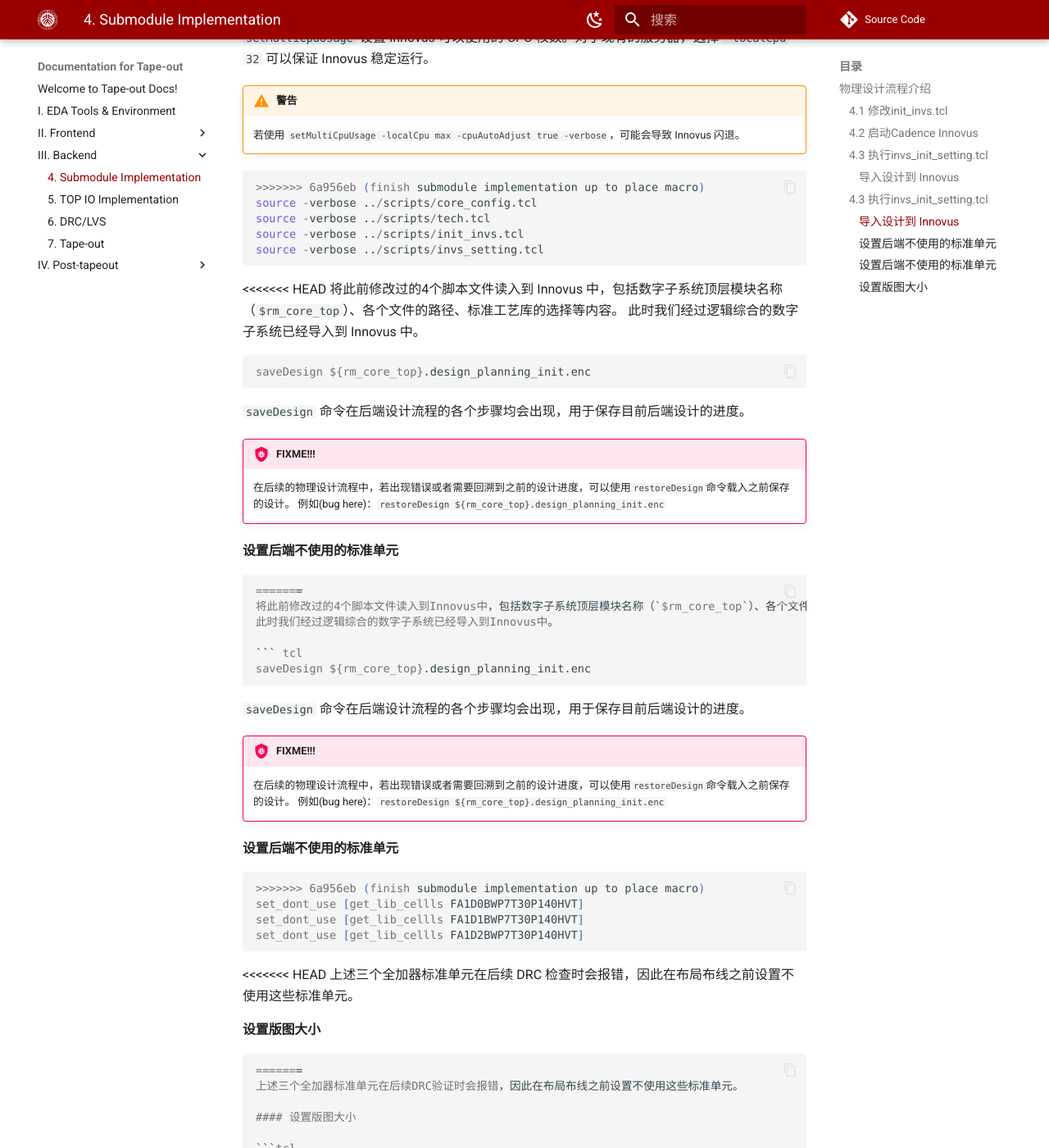
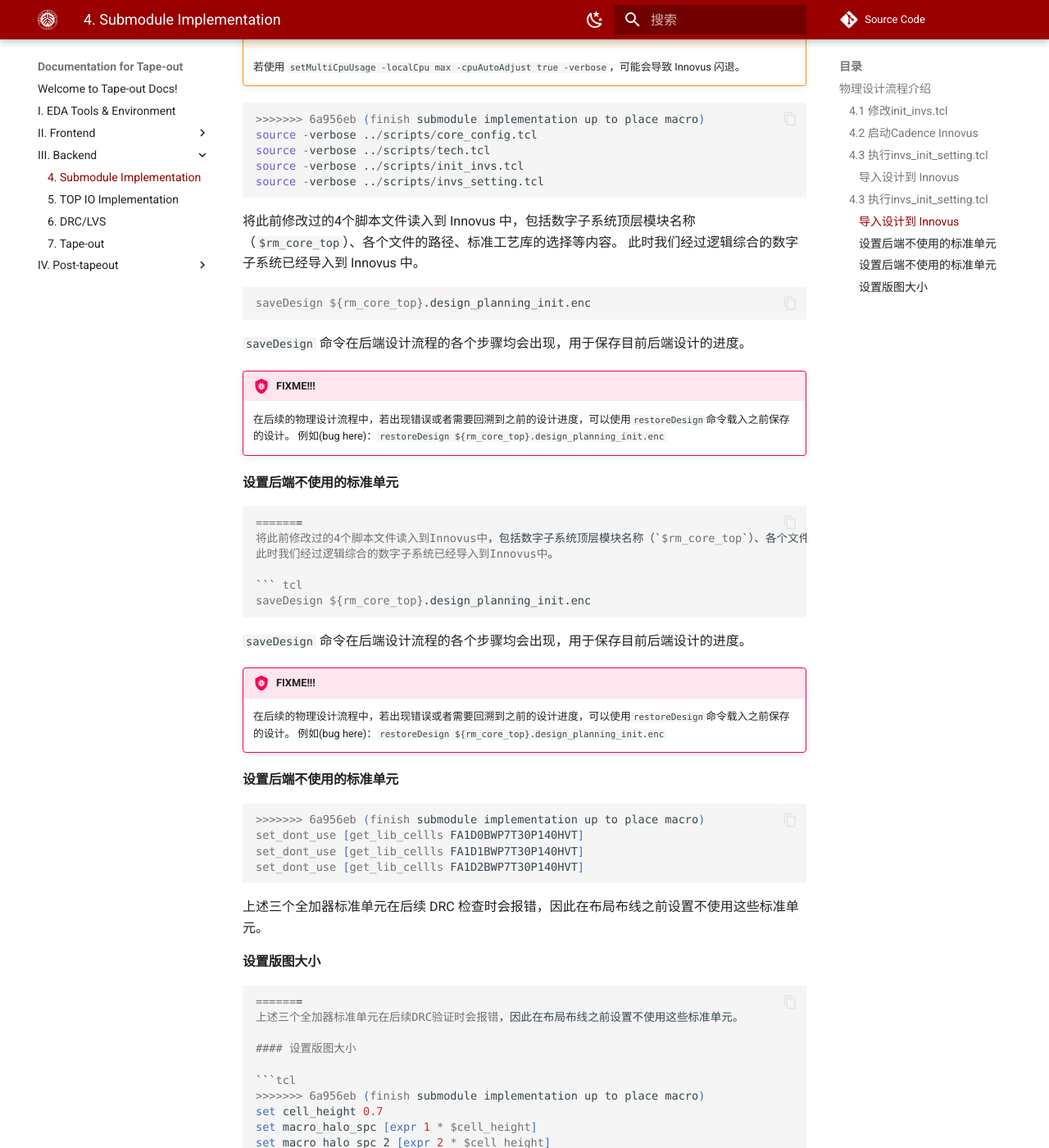
Before and after one commit to pku-pacific-lab-team/Tape-out_template_doc, an MkDocs documentation site: the page built from docs/4_submodule_implementation.md, in a window 1280 px wide and 1400 px high, scrolled down 3911 px. Shown: the whole window at 82% size. Built offline with MkDocs 1.6.1 and Material for MkDocs 9.7.7, drawn with Linux system fonts in a browser that asks for light colours; some web fonts are replaced; comment, search, counter and statistics services are not loaded; some of the changed text lies outside the part shown.

Commit message:
Fix 4_submodule_imple: remove merge message

````diff
--- a/docs/4_submodule_implementation.md
+++ b/docs/4_submodule_implementation.md
@@ -1,4 +1,3 @@
-<<<<<<< HEAD
 # 4. 数字子系统的物理设计
 
 在完成数字模块的逻辑综合之后得到门级网表。以此为基础使用 Cadence Innovus 进行数字子系统的物理设计（后端设计）。
@@ -73,7 +72,6 @@ set init_gnd_net {VSS}
 set init_pwr_net {VDD VDD_CIM}
 ```
 
-<<<<<<< HEAD
 在这个设计中，定制设计的CIM有单独的供电 `VDD_CIM` ，其余 SRAM IP 和标准单元共用 `VDD`。
 
 ### 4.2 启动Cadence Innovus
@@ -168,7 +166,6 @@ source -verbose ../scripts/init_invs.tcl
 source -verbose ../scripts/invs_setting.tcl
 ```
 
-<<<<<<< HEAD
 将此前修改过的4个脚本文件读入到 Innovus 中，包括数字子系统顶层模块名称（`$rm_core_top`）、各个文件的路径、标准工艺库的选择等内容。
 此时我们经过逻辑综合的数字子系统已经导入到 Innovus 中。
 
@@ -210,7 +207,6 @@ set_dont_use [get_lib_cellls FA1D1BWP7T30P140HVT]
 set_dont_use [get_lib_cellls FA1D2BWP7T30P140HVT]
 ```
 
-<<<<<<< HEAD
 上述三个全加器标准单元在后续 DRC 检查时会报错，因此在布局布线之前设置不使用这些标准单元。
 
 #### 设置版图大小
@@ -233,7 +229,6 @@ set die_sizey 1200
 
 以上命令设置了几个物理设计中所使用到的变量大小：
 
-<<<<<<< HEAD
 * `$cell_height` 是标准单元的高度；
 * `$macro_halo_spc` 用于设置 Macro Routing Blockage 的宽度。
 * `$die_sizex`, `$die_sizey` 分别是该模块版图的物理宽度与物理高度。
@@ -259,7 +254,6 @@ getIoFlowFlag
 
 一个初始的版图类似下图所示。
 
-<<<<<<< HEAD
 <figure>
   <img src="../figs/example_floorplan.png" width=80%>
   <figcaption>Example Floorplan</figcaption>
@@ -285,7 +279,6 @@ getIoFlowFlag
 * 完整版图 (Die box) 的宽度
 * 完整版图 的高度
 * Core box（用于摆放标准单元的版图部分）到I/O左侧边界的距离
-<<<<<<< HEAD
 * Core box 到 I/O 底部边界的距离
 * Core box 到 I/O 右侧边界的距离
 * Core box 到 I/O 上方边界的距离
@@ -390,7 +383,6 @@ set dcim_macro0 i_ariane/gen_coprocessor.i_in_pipeline_coprocessor/u_CIM_block_w
 set dcim_macro1 i_ariane/gen_coprocessor.i_in_pipeline_coprocessor/u_CIM_block_wrapper/CIM_core_unit_inst_DCIM_macro_2_inst
 ```
 
-<<<<<<< HEAD
 鼠标左键单击某一个 Macro，并按 `Q` 查看该 Macro 的属性，可以看到该 Macro 的名称，通常由 RTL 模块名称和 IP 名称组合而成。
 如上所示，Macro 的名称通常比较长，为了后续脚本简洁，给 Macro 设置简短的别名。（例如 `icache_data0`, `icache_data1`）
 
@@ -421,7 +413,6 @@ set basey 350
 set deltax 150
 set deltay 250
 placeInstance [set icache_tag0] [expr $basex + $deltax * 0] [expr $basey - $deltay * 0] R180
-<<<<<<< HEAD
 placeInstance [set icache_tag1] [expr $basex + $deltax * 1] [expr $basey - $deltay * 0]
 placeInstance [set icache_data0] [expr $basex + $deltax * 0] [expr $basey - $deltay * 1] R180
 placeInstance [set icache_data1] [expr $basex + $deltax * 1] [expr $basey - $deltay * 1]
@@ -437,7 +427,6 @@ placeInstance [set icache_data1] [expr $basex + $deltax * 1] [expr $basey - $del
 
 命令格式为：`placeInstance instance_name <location> <orientation>`
 
-<<<<<<< HEAD
 * `instance_name`：想要摆放的 Macro 名称。可以使用别名，例如：`[set icache_data0]`或`$icache_data0`；
 * `<location>`：有 X 和 Y 两个数值，分别表示 Macro 左下角的宽度方向和高度方向的坐标；
 * `<orientation>`：设置 Macro 的摆放方向，可以选择 `R0`, `R90`, `R180`, `R270`, `MX`, `MX90`, `MY`, `MY90`。
````
Also changed, not shown: other parts of docs/4_submodule_implementation.md (+0 -2 lines).
